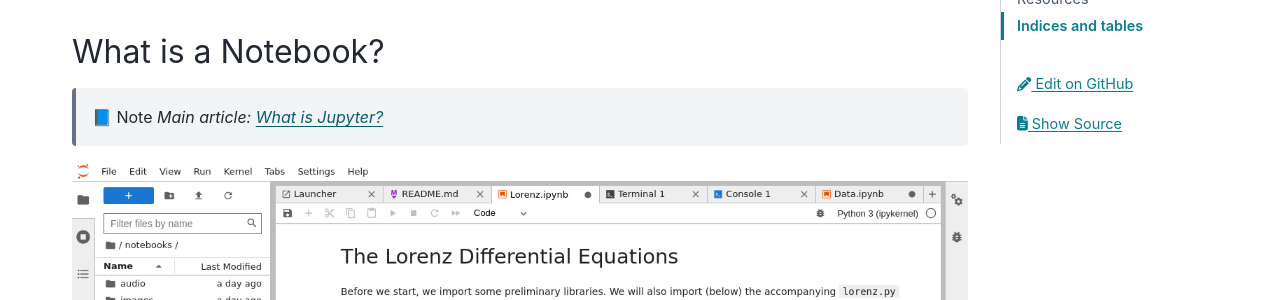
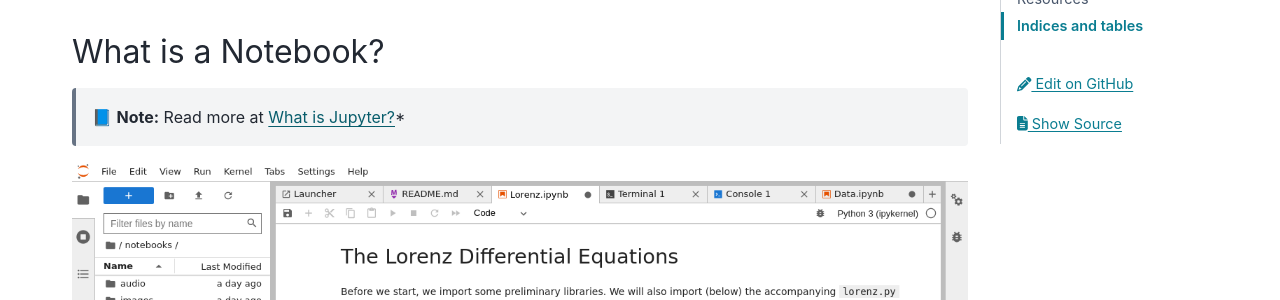
Before and after one commit to jupyter/jupyter, a Sphinx documentation site: the page built from docs/source/index.md, in a window 1280 px wide and 900 px high. Shown: the part 282-582 px from the top of the window. Built offline with Sphinx 7.4.7 and the PyData theme 0.15.4, drawn with Linux system fonts in a browser that asks for light colours; pages that are not in the unit, such as notebooks, are missing from menus.

Commit message:
Modify note box.

```diff
--- a/docs/source/index.md
+++ b/docs/source/index.md
@@ -10,8 +10,7 @@ for interactive computing with [computational notebooks](#what-is-a-notebook).
 
 ## What is a Notebook?
 
-> 📘 Note
-> *Main article: [What is Jupyter?](what_is_jupyter)*
+> 📘 **Note:** Read more at [What is Jupyter?](what_is_jupyter)*
 
 ![jupyterlab.png](_static/_images/jupyterlab.png)
 
```
